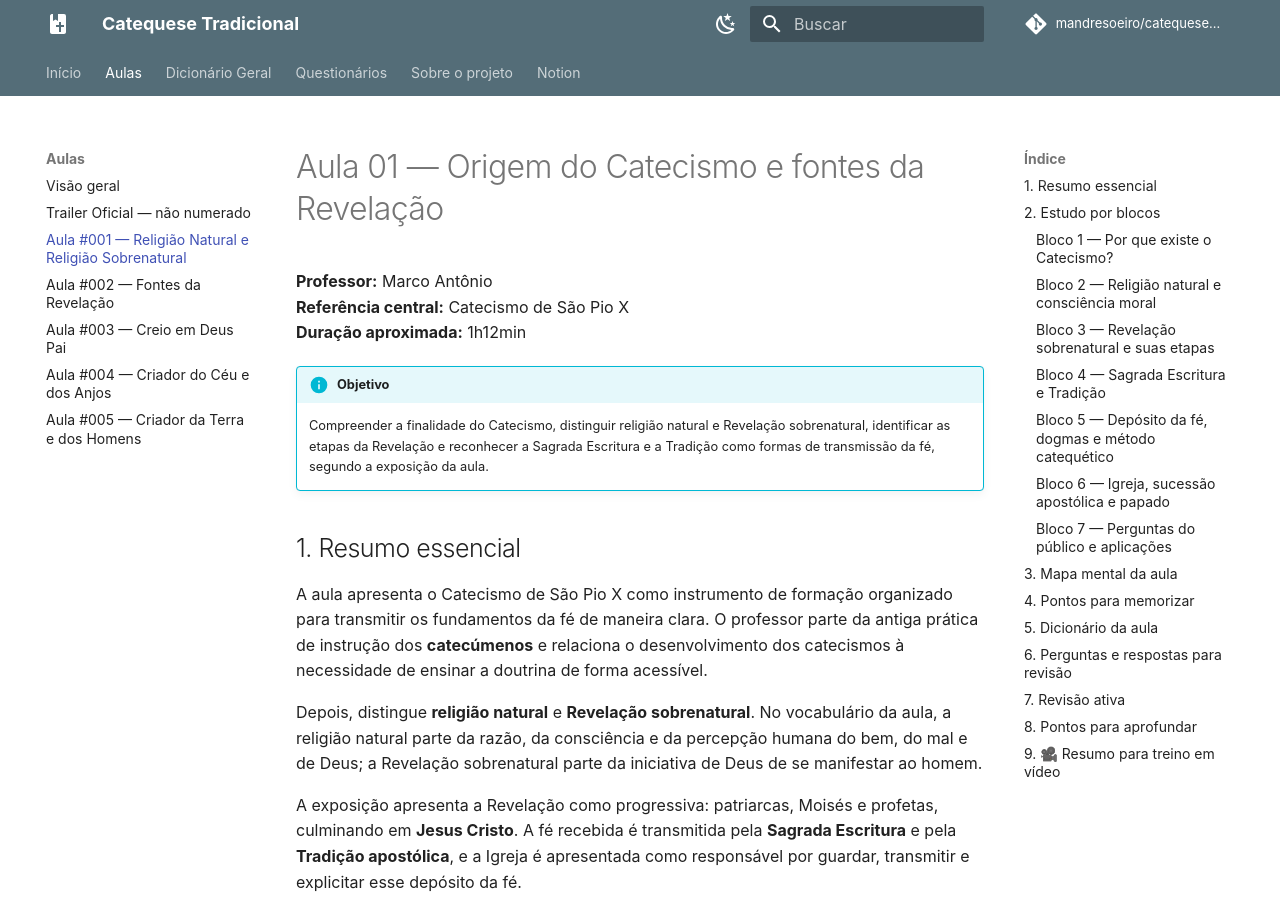
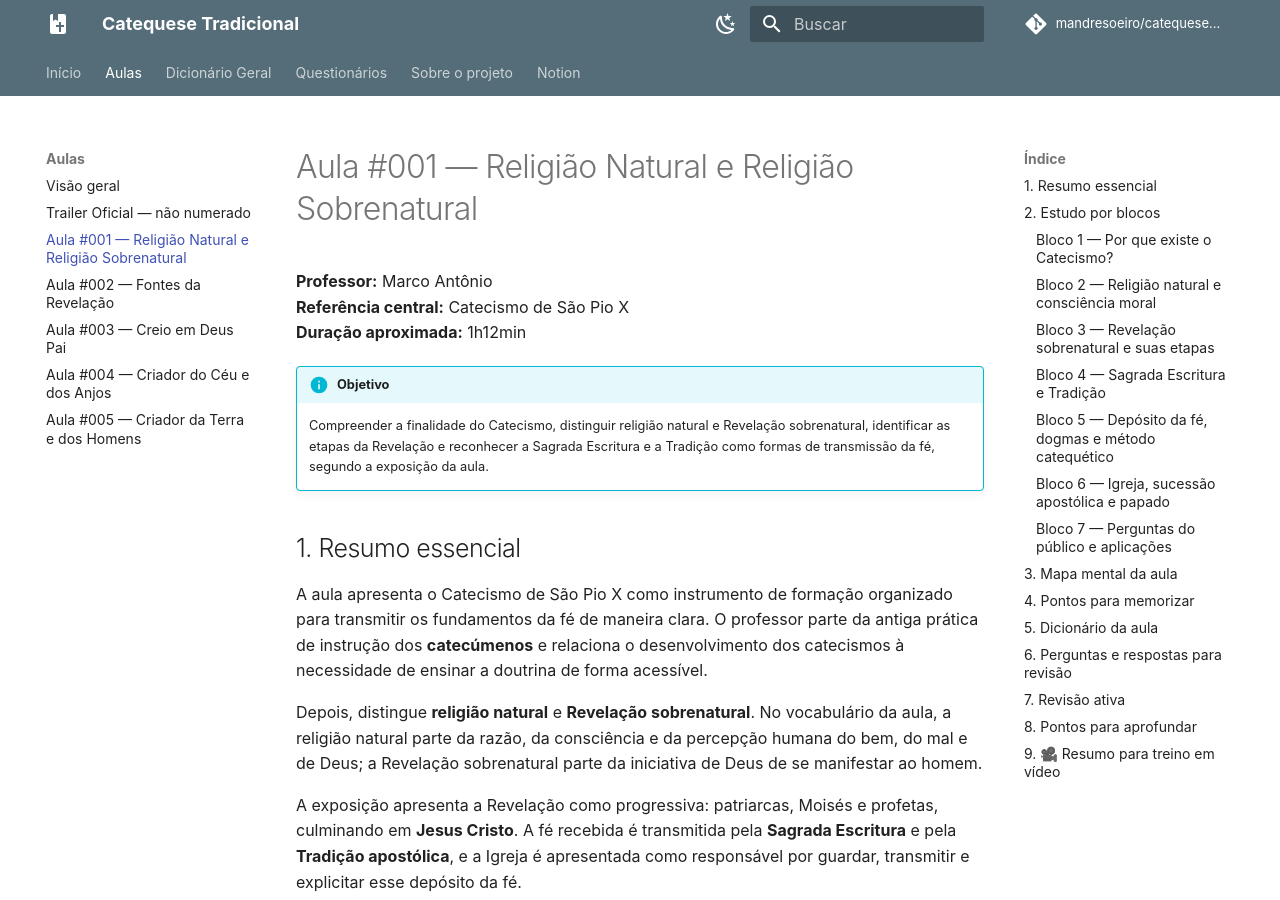
Before and after one commit to mandresoeiro/catequese-tradicional, an MkDocs documentation site: the page built from docs/aulas/aula-01.md, in a window 1280 px wide and 900 px high. Built offline with MkDocs 1.6.1 and Material for MkDocs 9.7.7, drawn with Linux system fonts in a browser that asks for light colours; comment, search, counter and statistics services are not loaded; some of the changed text lies outside the part shown.

Commit message:
fix: corrige numeração oficial em docs/aulas/aula-01.md

```diff
--- a/docs/aulas/aula-01.md
+++ b/docs/aulas/aula-01.md
@@ -1,4 +1,4 @@
-# Aula 01 — Origem do Catecismo e fontes da Revelação
+# Aula #001 — Religião Natural e Religião Sobrenatural
 
 **Professor:** Marco Antônio
 **Referência central:** Catecismo de São Pio X
@@ -158,7 +158,7 @@ CATECISMO DE SÃO PIO X
 - [ ] Fiz uma revisão após 24 horas.
 - [ ] Fiz outra revisão após sete dias.
 
-➡️ [Abrir questionário objetivo da Aula 01](../questionarios/aula-01.md)
+➡️ [Abrir questionário objetivo da Aula #001](../questionarios/aula-01.md)
 
 ## 8. Pontos para aprofundar
 
```
